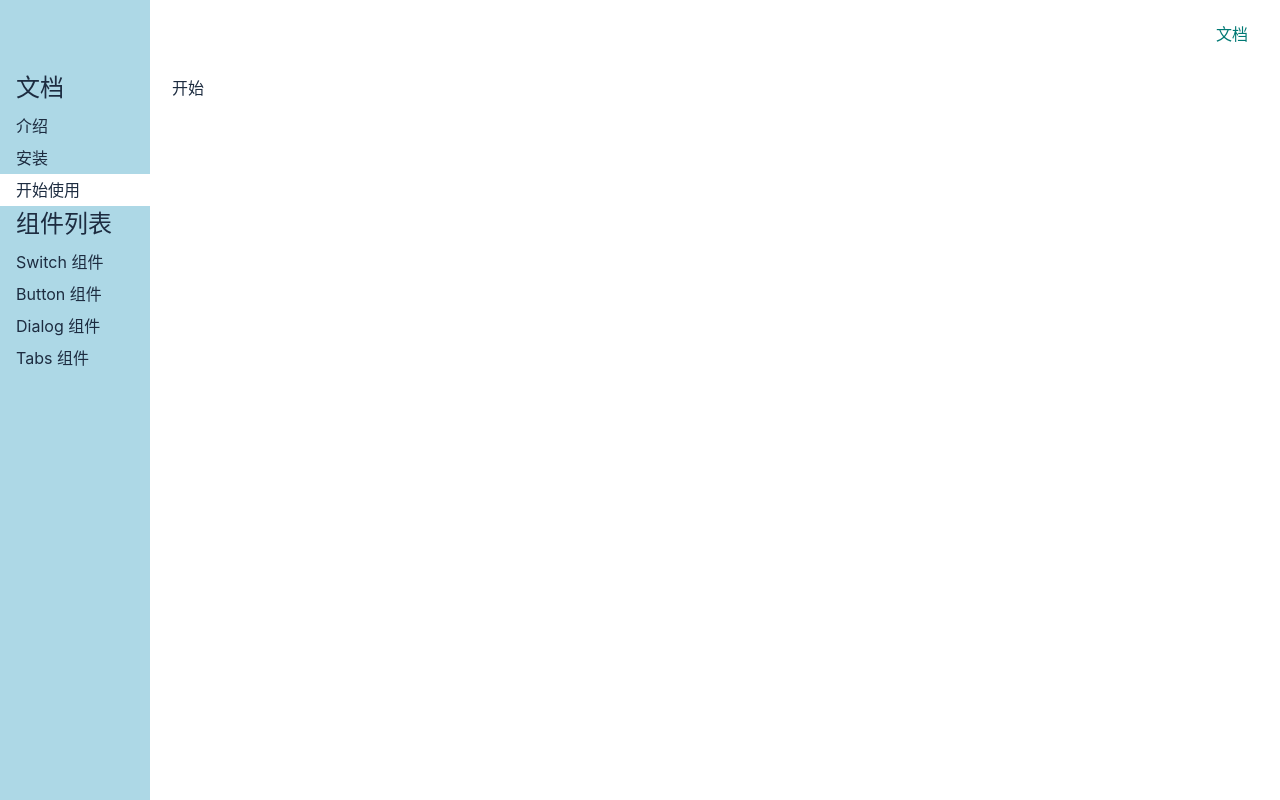
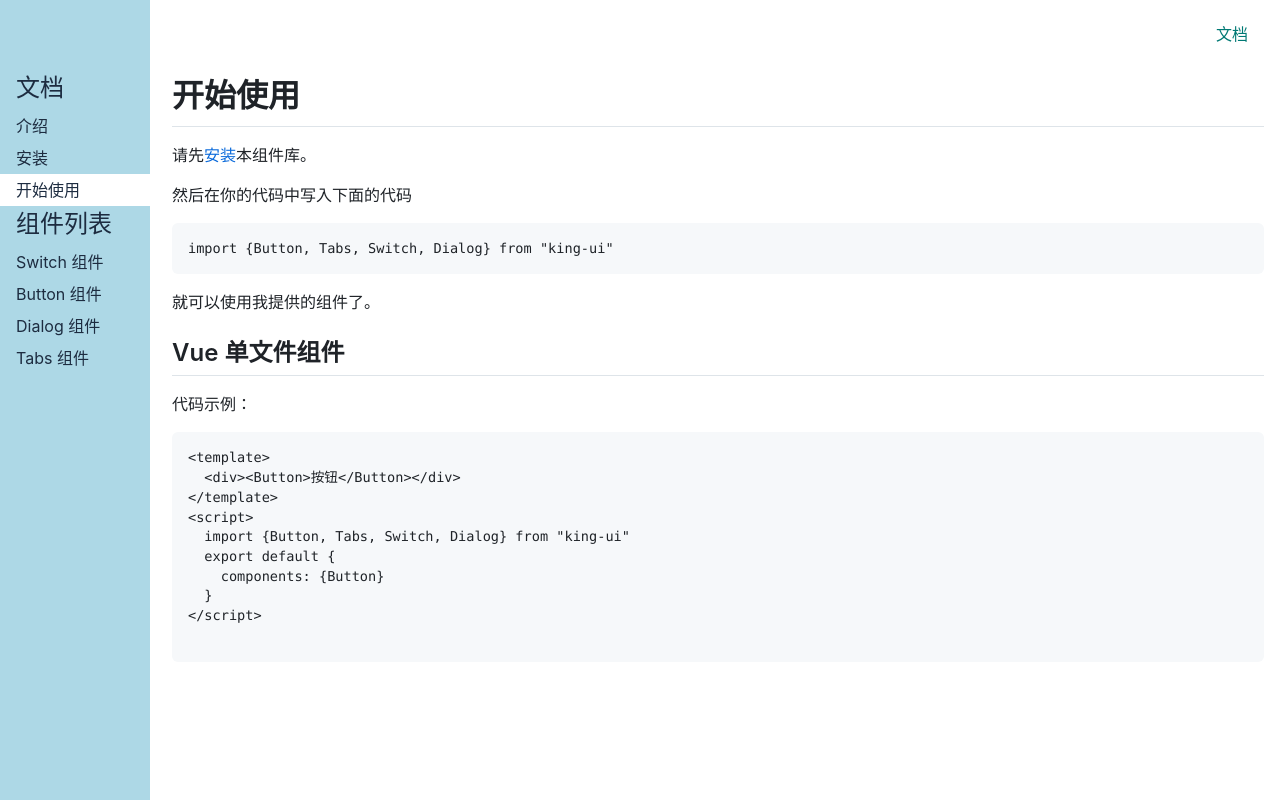
Before and after one commit to frankehao/vue-wheel, a Vue app: page /#/doc/get-started in a window 1280 px wide. Built offline with nearby package versions, Linux system fonts and the light colour scheme.

Commit message:
引入github样式

```diff
--- a/package.json
+++ b/package.json
@@ -6,12 +6,13 @@
     "build": "vite build"
   },
   "dependencies": {
+    "github-markdown-css": "^5.1.0",
     "vue": "^3.0.0-rc.1",
     "vue-router": "4.0.0-beta.3"
   },
   "devDependencies": {
+    "@vue/compiler-sfc": "^3.0.0-rc.1",
     "sass": "1.26.10",
-    "@vue/compiler-sfc": "^3.0.0-rc.1",
     "vite": "^1.0.0-rc.3"
   }
 }
--- a/src/main.ts
+++ b/src/main.ts
@@ -3,6 +3,7 @@
 import { createApp } from 'vue'
 import App from './App.vue'
 import { router } from './router'
+import 'github-markdown-css'
 
 const app = createApp(App)
 app.use(router)
--- a/src/views/GetStarted.vue
+++ b/src/views/GetStarted.vue
@@ -1,5 +1,25 @@
 <template>
-  <div>开始</div>
+  <article class="markdown-body">
+    <h1>开始使用</h1>
+
+    <p>请先<a href="#/doc/install">安装</a>本组件库。</p>
+    <p>然后在你的代码中写入下面的代码</p>
+    <pre><code>import {Button, Tabs, Switch, Dialog} from "king-ui"</code></pre>
+    就可以使用我提供的组件了。
+
+    <h2>Vue 单文件组件</h2>
+    <p>代码示例：</p>
+    <pre><code>&lt;template&gt;
+  &lt;div&gt;&lt;Button&gt;按钮&lt;/Button&gt;&lt;/div&gt;
+&lt;/template&gt;
+&lt;script&gt;
+  import {Button, Tabs, Switch, Dialog} from "king-ui"
+  export default {
+    components: {Button}
+  }
+&lt;/script&gt;
+ </code></pre>
+  </article>
 </template>
 
 <script lang="ts">
--- a/src/views/Install.vue
+++ b/src/views/Install.vue
@@ -1,5 +1,13 @@
 <template>
-  <div>安装</div>
+  <article class="markdown-body">
+    <h1>安装</h1>
+    <p>打开终端运行下列命令：</p>
+    <pre><code>npm install king-ui</code></pre>
+    <p>或</p>
+    <pre><code>yarn add king-ui</code></pre>
+
+    <p>下一节：<a href="#/doc/get-started">开始使用</a></p>
+  </article>
 </template>
 
 <script lang="ts">
--- a/src/views/Intro.vue
+++ b/src/views/Intro.vue
@@ -1,3 +1,16 @@
 <template>
-  <div>intro</div>
+  <article class="markdown-body">
+    <h1>介绍</h1>
+    <p>King UI 是一款基于 Vue 3 和 TypeScript 的 UI 组件库。</p>
+    <p>
+      这款组件库其实是我为了总结自己这几年的技术经验而写的，全程亲手编写，尽量不采用第三方库，包括你现在看到的这个官网也几乎都是我自己写的。
+    </p>
+    <p>
+      所以如果强烈不建议你将此 UI
+      库用于生产环境。但如果你是抱着看源代码的目的来的，那么这个库还是值得一看的。源代码放在了
+      github.com/frankfang/xxxxxxx，历史提交信息非常规范，你可以按提交的顺序逐个查看；你也可以直接查看每个组件的源代码和示例，运行方法见
+      README.md。
+    </p>
+    下一节：<a href="#/doc/install">安装</a>
+  </article>
 </template>
```
Also changed, not shown: 1 other file (tests, documents, lock files or other folders).
